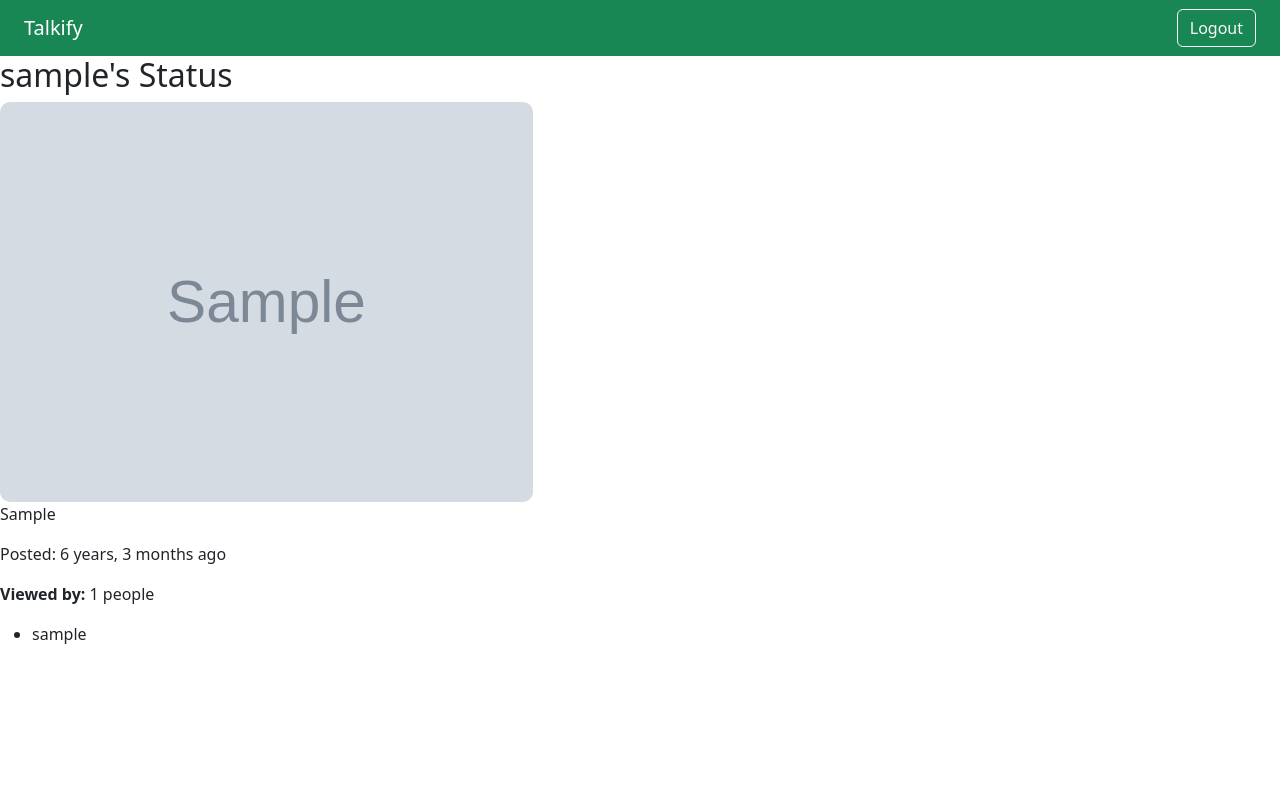
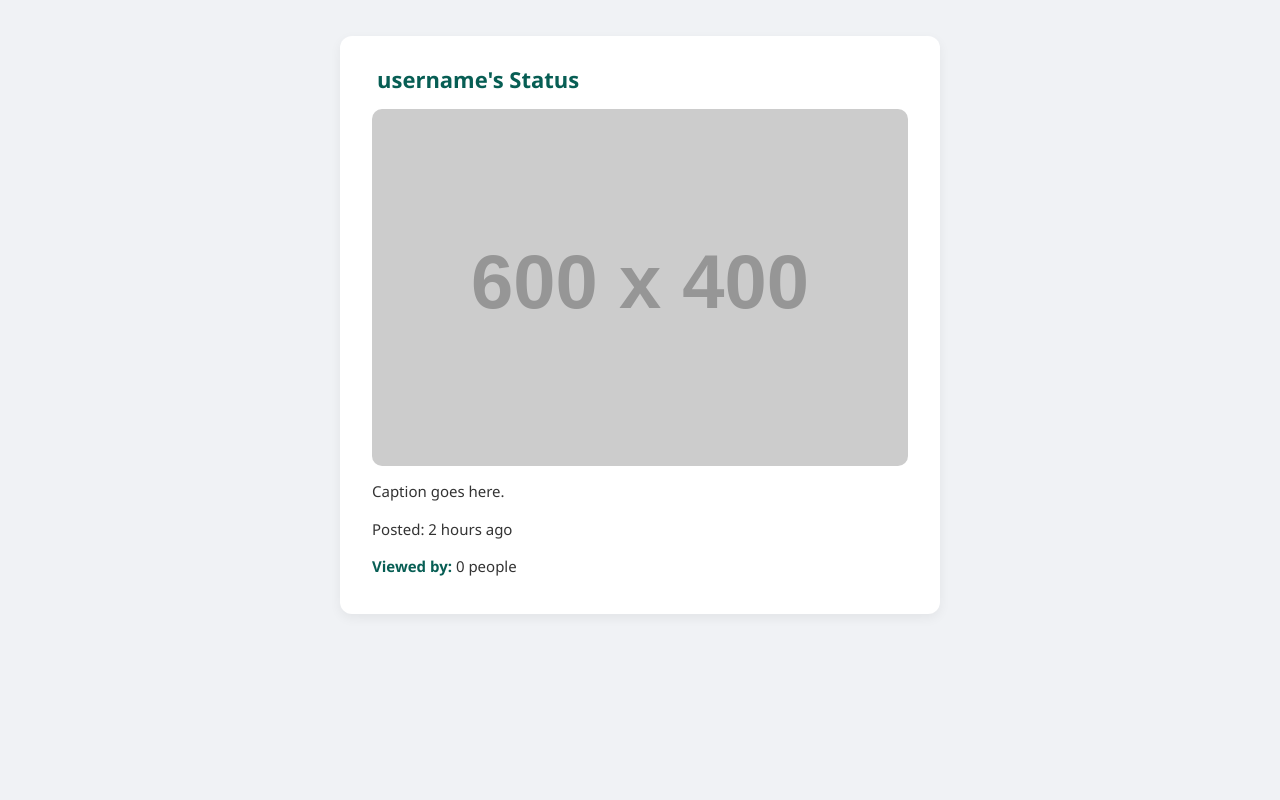
Before and after one commit to arooba-shafique/talkify, a Django app: page /status/view/1/ in a window 1280 px wide. Run offline with Django 5.2, Linux system fonts and the light colour scheme; a user stored in the database is signed in; tables that the repository leaves empty hold one stand-in row (values such as "Sample post"); grey boxes marked "Sample" are stand-in pictures; grey boxes labelled with a size stand in for pictures from a placeholder-image service; some libraries are stand-ins or nearby versions.

Commit message:
Update status_detail.html

```diff
--- a/chat/templates/status/status_detail.html
+++ b/chat/templates/status/status_detail.html
@@ -1,16 +1,125 @@
-{% extends 'base.html' %}
-{% block content %}
-<h2>{{ status.user.username }}'s Status</h2>
-<img src="{{ status.image.url }}" alt="Status" style="height: 400px; width: auto; border-radius: 10px;"><br>
-<p>{{ status.caption }}</p>
-<p>Posted: {{ status.created_at|timesince }} ago</p>
+<!DOCTYPE html>
+<html lang="en">
+<head>
+<meta charset="UTF-8">
+<meta name="viewport" content="width=device-width, initial-scale=1.0">
+<title>View Status</title>
+<style>
+  * { box-sizing: border-box; margin: 0; padding: 0; }
 
-{% if request.user == status.user %}
-  <p><strong>Viewed by:</strong> {{ status.viewers.count }} people</p>
+  body {
+    font-family: 'Segoe UI', Tahoma, Geneva, Verdana, sans-serif;
+    background-color: #f0f2f5;
+    min-height: 100vh;
+    padding: 20px;
+  }
+
+  h2 {
+    color: #075e54;
+    font-weight: 600;
+    margin-bottom: 15px;
+    padding-left: 5px;
+    font-size: clamp(16px, 4vw, 22px);
+  }
+
+  .status-wrapper {
+    background: #fff;
+    border-radius: 12px;
+    padding: 20px 25px;
+    box-shadow: 0 4px 12px rgba(0,0,0,0.06);
+    max-width: 600px;
+    margin: 0 auto;
+  }
+
+  .status-image {
+    width: 100%;
+    height: auto;
+    max-height: 400px;
+    object-fit: contain;
+    border-radius: 10px;
+    display: block;
+  }
+
+  .status-wrapper p {
+    margin-top: 14px;
+    font-size: 15px;
+    color: #333;
+    line-height: 1.55;
+  }
+
+  .status-wrapper p strong {
+    color: #075e54;
+  }
+
+  .status-wrapper ul {
+    margin-top: 8px;
+    padding-left: 20px;
+  }
+
+  .status-wrapper ul li {
+    margin-bottom: 5px;
+    font-size: 14px;
+    color: #444;
+  }
+
+  /* =====================
+     RESPONSIVE BREAKPOINTS
+  ===================== */
+
+  @media (max-width: 480px) {
+    body { padding: 0; }
+    .status-wrapper {
+      border-radius: 0;
+      padding: 14px 14px;
+      min-height: 100vh;
+    }
+    .status-image { max-height: 260px; border-radius: 8px; }
+    .status-wrapper p { font-size: 14px; }
+    .status-wrapper ul li { font-size: 13px; }
+  }
+
+  @media (min-width: 481px) and (max-width: 767px) {
+    body { padding: 14px; }
+    .status-image { max-height: 320px; }
+  }
+
+  @media (min-width: 768px) {
+    body { padding: 36px 20px; }
+    .status-wrapper { padding: 28px 32px; }
+  }
+</style>
+</head>
+<body>
+
+<div class="status-wrapper">
+
+  <!-- {{ status.user.username }}'s Status -->
+  <h2>username's Status</h2>
+
+  <!-- {{ status.image.url }} -->
+  <img
+    class="status-image"
+    src="https://placehold.co/600x400/128c7e/fff?text=Status+Image"
+    alt="Status"
+  >
+
+  <!-- {{ status.caption }} -->
+  <p>Caption goes here.</p>
+
+  <!-- {{ status.created_at|timesince }} -->
+  <p>Posted: 2 hours ago</p>
+
+  <!-- {% if request.user == status.user %} -->
+  <!-- {{ status.viewers.count }} -->
+  <p><strong>Viewed by:</strong> 0 people</p>
   <ul>
-    {% for viewer in status.viewers.all %}
-      <li>{{ viewer.username }}</li>
-    {% endfor %}
+    <!-- {% for viewer in status.viewers.all %} -->
+    <!-- <li>{{ viewer.username }}</li> -->
+    <!-- {% endfor %} -->
   </ul>
-{% endif %}
-{% endblock %}
+  <!-- {% endif %} -->
+
+</div>
+
+</body>
+</html>
```
